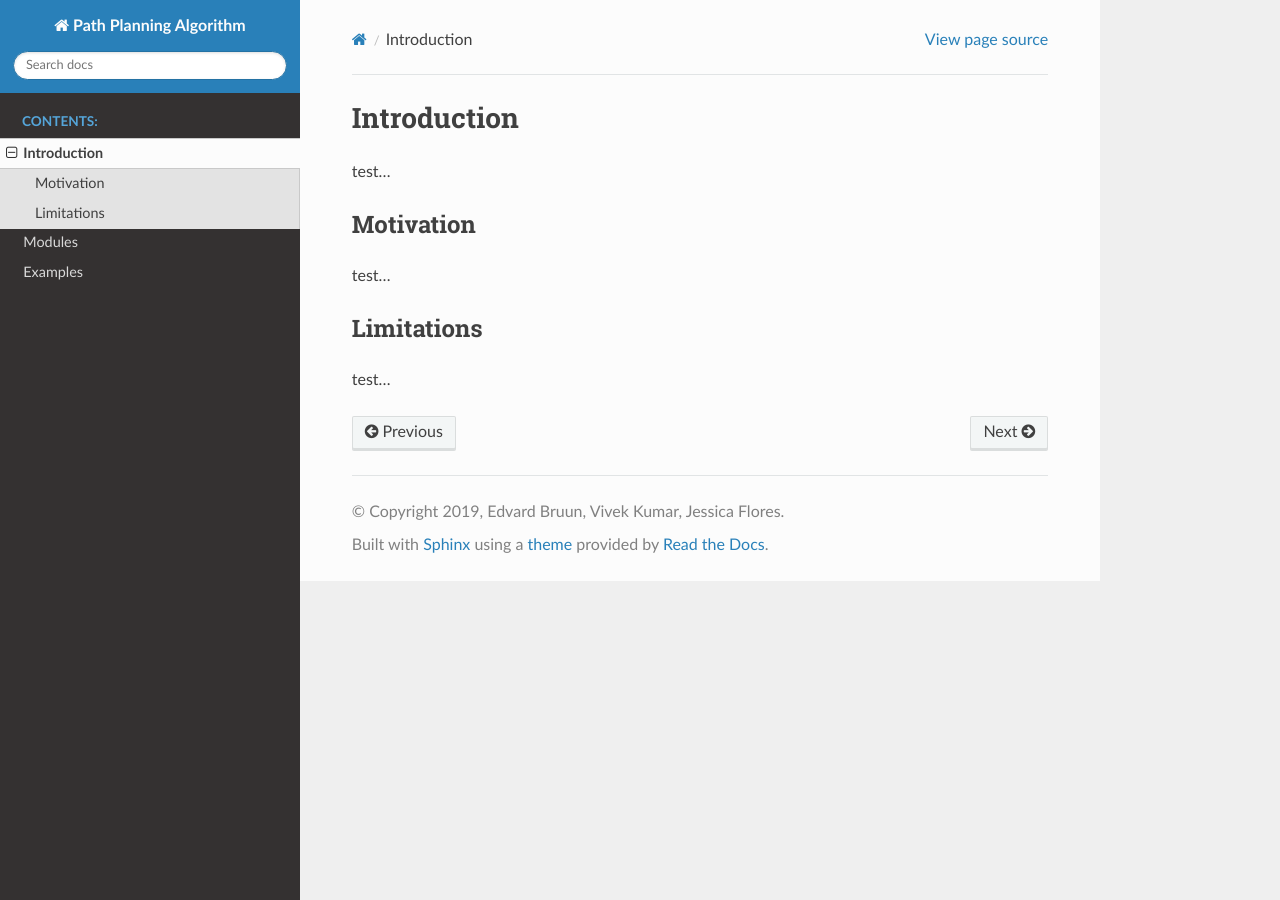
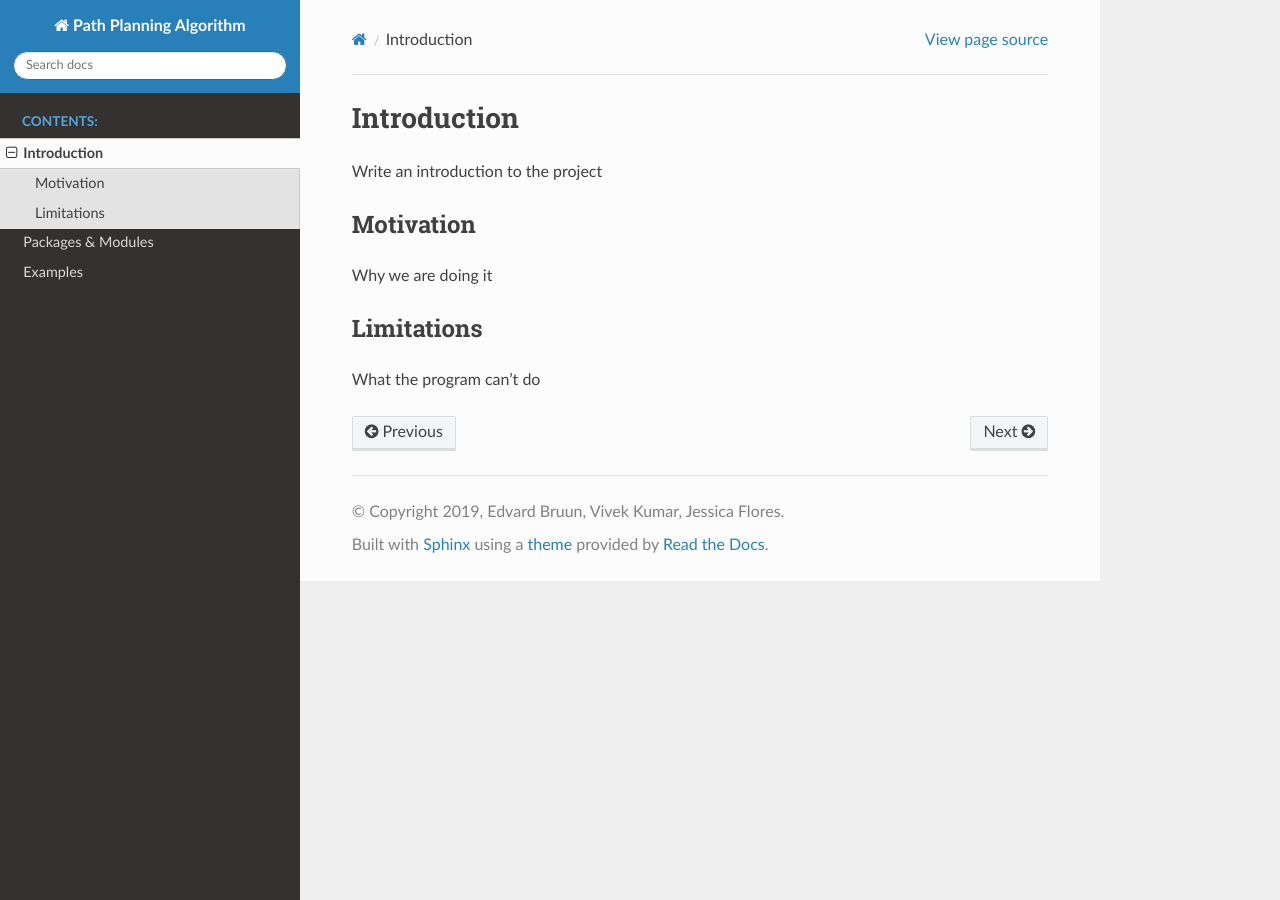
Before and after one commit to ebruun/apc_524_robotic_path_planning, a Sphinx documentation site: the page built from sphinx_doc/source/intro.rst, in a window 1280 px wide. Built offline with Sphinx 7.4.7 and the Read the Docs theme 2.0.0, drawn with Linux system fonts in a browser that asks for light colours.

Commit message:
Cleaned up sphinx source files

```diff
--- a/sphinx_doc/source/algorithm.rst
+++ b/sphinx_doc/source/algorithm.rst
@@ -1,5 +1,7 @@
-algorithm package
+Algorithm package
 =================
+
+This package does...
 
 Module contents
 ---------------
--- a/sphinx_doc/source/intro.rst
+++ b/sphinx_doc/source/intro.rst
@@ -1,14 +1,16 @@
 Introduction
 ============
 
-test...
+Write an introduction to the project
+
 
 Motivation
 **********
 
-test...
+Why we are doing it
+
 
 Limitations
 ***********
 
-test...
+What the program can't do
--- a/sphinx_doc/source/modules.rst
+++ b/sphinx_doc/source/modules.rst
@@ -1,10 +1,10 @@
-Modules
-================
+Packages & Modules
+==================
 
 .. toctree::
    :maxdepth: 4
 
-   planpath
+   path_planner
    input
    solver
    algorithm
--- a/sphinx_doc/source/output.rst
+++ b/sphinx_doc/source/output.rst
@@ -1,5 +1,7 @@
-output package
+Output package
 ==============
+
+This package does...
 
 Module contents
 ---------------
--- /dev/null
+++ b/sphinx_doc/source/path_planner.rst
@@ -0,0 +1,5 @@
+Execute Program module
+======================
+
+.. automodule:: path_planner
+   :members:
--- a/sphinx_doc/source/planpath.rst
+++ /dev/null
@@ -1,5 +0,0 @@
-planpath module
-===============
-
-.. automodule:: planpath
-   :members:
```
Also changed, not shown: sphinx_doc/source/input.rst (+9 -6 lines), sphinx_doc/source/solver.rst (+6 -4 lines), 3 other files.
